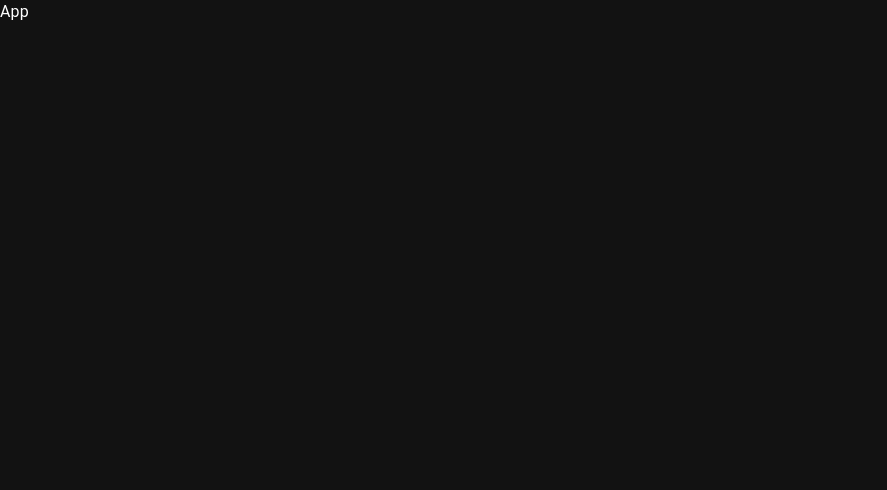
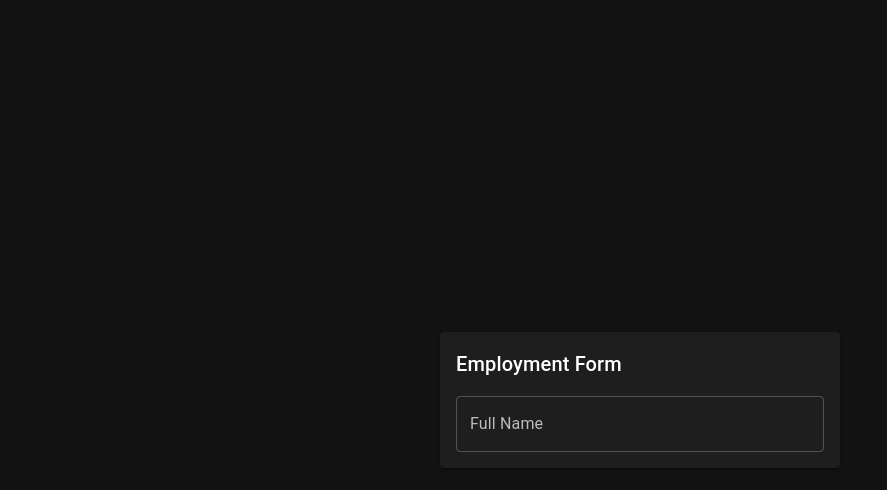
Before and after one commit to Annie-Huang/react-hook-form-with-zod-dynamic-form, a React (Vite) app: page / in a window 1280 px wide. Shown: the top 490 px of the page, without its empty margins (0-887 px from the left). Built offline with nearby package versions, Linux system fonts and the light colour scheme.

Commit message:
Use the new Container component and TextField from material ui from App.tsx and confirmed it worked.

```diff
--- a/src/App.tsx
+++ b/src/App.tsx
@@ -1,5 +1,11 @@
 import React from 'react';
+import { Container } from './Container.tsx';
+import { TextField } from '@mui/material';
 
 export const App = () => {
-  return <div>App</div>;
+  return (
+    <Container>
+      <TextField label='Full Name' />
+    </Container>
+  );
 };
```
